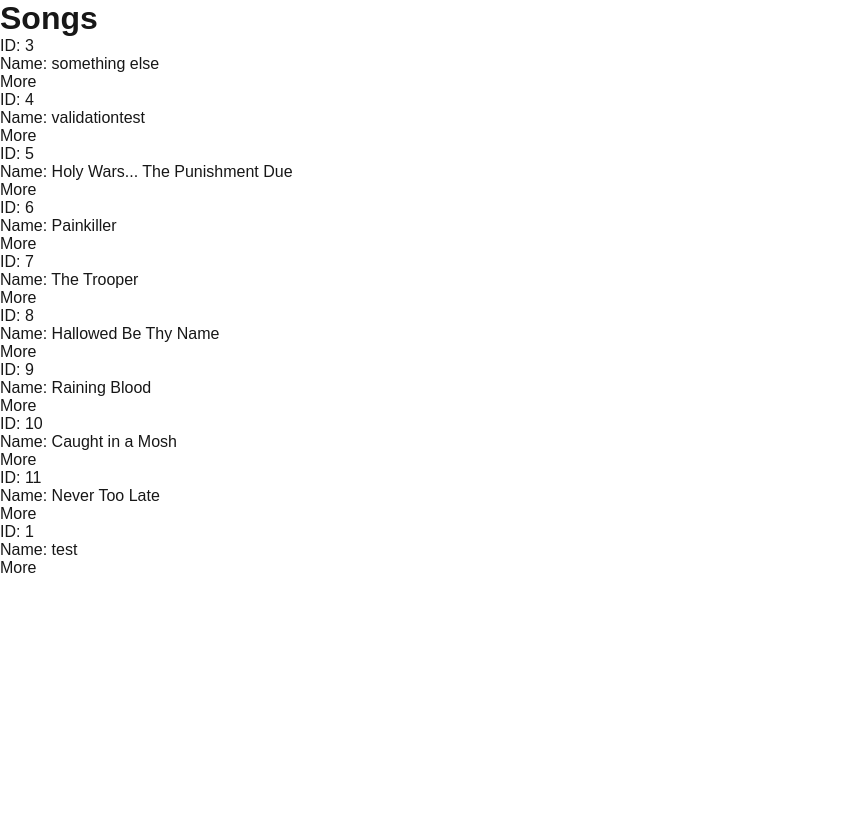
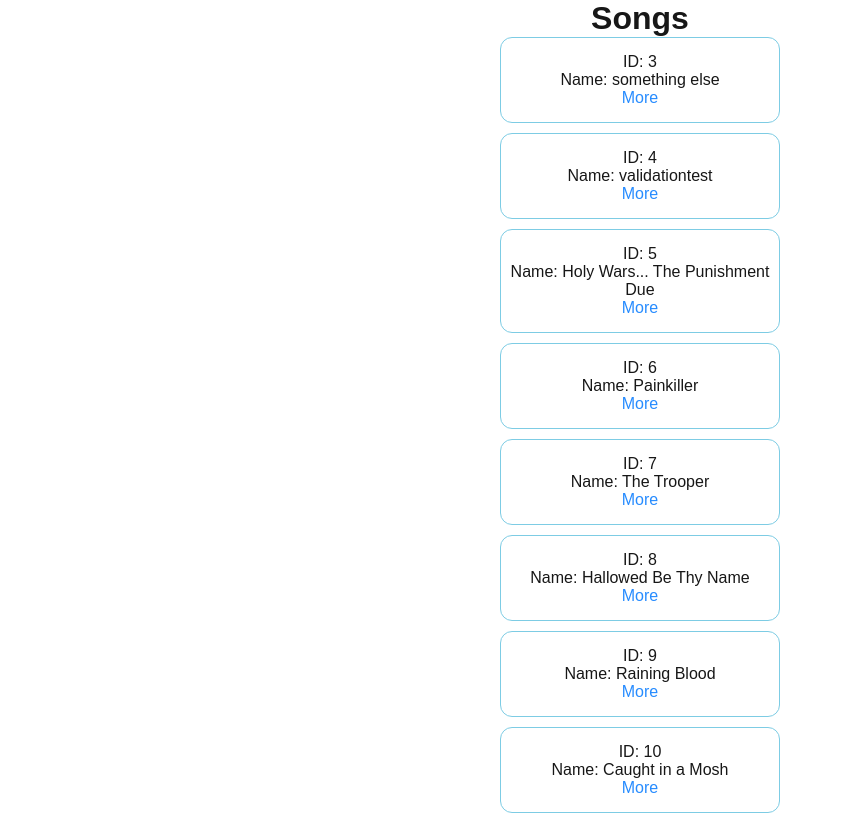
Before and after one commit to John-Zaia/project2, a Next.js app: page /collection in a window 1280 px wide. Shown: the top 815 px of the page, without its empty margins (0-842 px from the left). Built offline with nearby package versions, Linux system fonts and the light colour scheme; data requests are answered from the project's data file.

Commit message:
styled the list in the /collection route

```diff
--- a/app/collection/page.js
+++ b/app/collection/page.js
@@ -1,4 +1,5 @@
 import Link from 'next/link';
+import styles from "./styles.module.css"
 
 export default async function songCollection() {
   const data = await fetch('http://localhost:4000/songs');
@@ -6,14 +7,14 @@ export default async function songCollection() {
 
   return (
     <div>
+        <div className={styles.list}>
         <h1>Songs</h1>
-        <div>
         {
             songs.map ( song => (
-                <div key={song.id}>
+                <div key={song.id} className={styles.listItem}>
                     <div>ID: {song.id}</div>
                     <div>Name: {song.name}</div>
-                    <Link href={`/collection/${song.id}`}>More</Link>
+                    <Link className={styles.link} href={`/collection/${song.id}`}>More</Link>
                 </div>
             ))
         }
--- /dev/null
+++ b/app/collection/styles.module.css
@@ -0,0 +1,24 @@
+.list {
+    display: flex;
+    flex-direction: column;
+    text-align: center;
+}
+
+.listItem{
+    margin-bottom: 10px;
+    border: 1px solid #7dcce4;
+    border-radius: 12px;
+    margin-left: 500px;
+    margin-right: 500px;
+    padding-top: 15px;
+    padding-bottom: 15px;
+}
+
+.link{
+    color: #278cff;
+    text-decoration: none;
+}
+
+.link:hover {
+    text-decoration: underline;
+}
```
Also changed, not shown: app/collection/[id]/New Text Document.txt (added).
